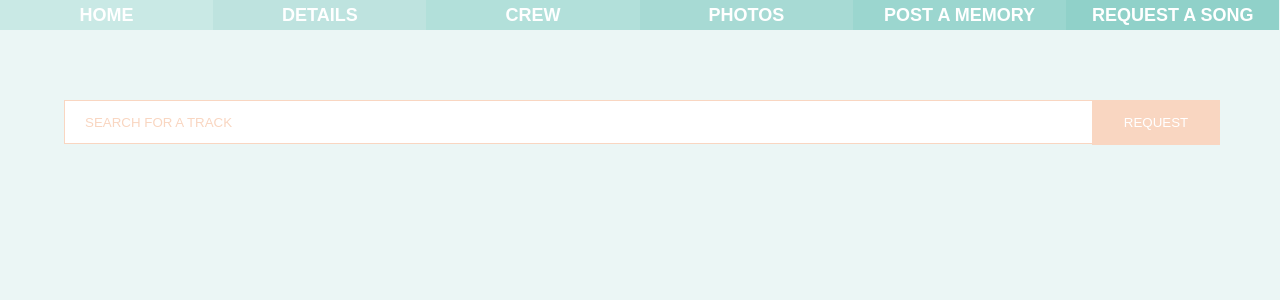
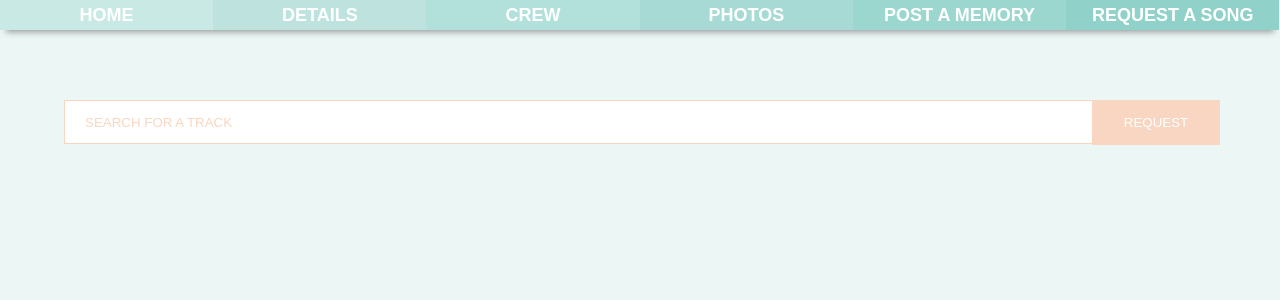
Before and after one commit to phyllisandjohn/phyllisandjohn.github.io, a Jekyll site: the page request/index.html, which Jekyll copies as it is, in a window 1280 px wide. Shown: the top 300 px of the page. Built offline with Jekyll 4.4.1, drawn with Linux system fonts in a browser that asks for light colours; nearby versions of some CDN libraries.

Commit message:
Update index.html

```diff
--- a/request/index.html
+++ b/request/index.html
@@ -5,7 +5,14 @@
 <link href='https://fonts.googleapis.com/css?family=Hind|Alegreya+Sans:300|Yeseva+One' rel='stylesheet' type='text/css'>
 <link href='/css/request.css' rel='stylesheet' type='text/css'>
 <link href='/css/style.css' rel='stylesheet' type='text/css'>
-
+<style>
+	.header {
+		    -webkit-box-shadow: 0 8px 6px -6px #999;
+       -moz-box-shadow: 0 8px 6px -6px #999;
+            box-shadow: 0 8px 6px -6px #999;
+}
+	}
+</style>
 </head>
 <body ng-controller="MainController">
 	<div class="header">
```
